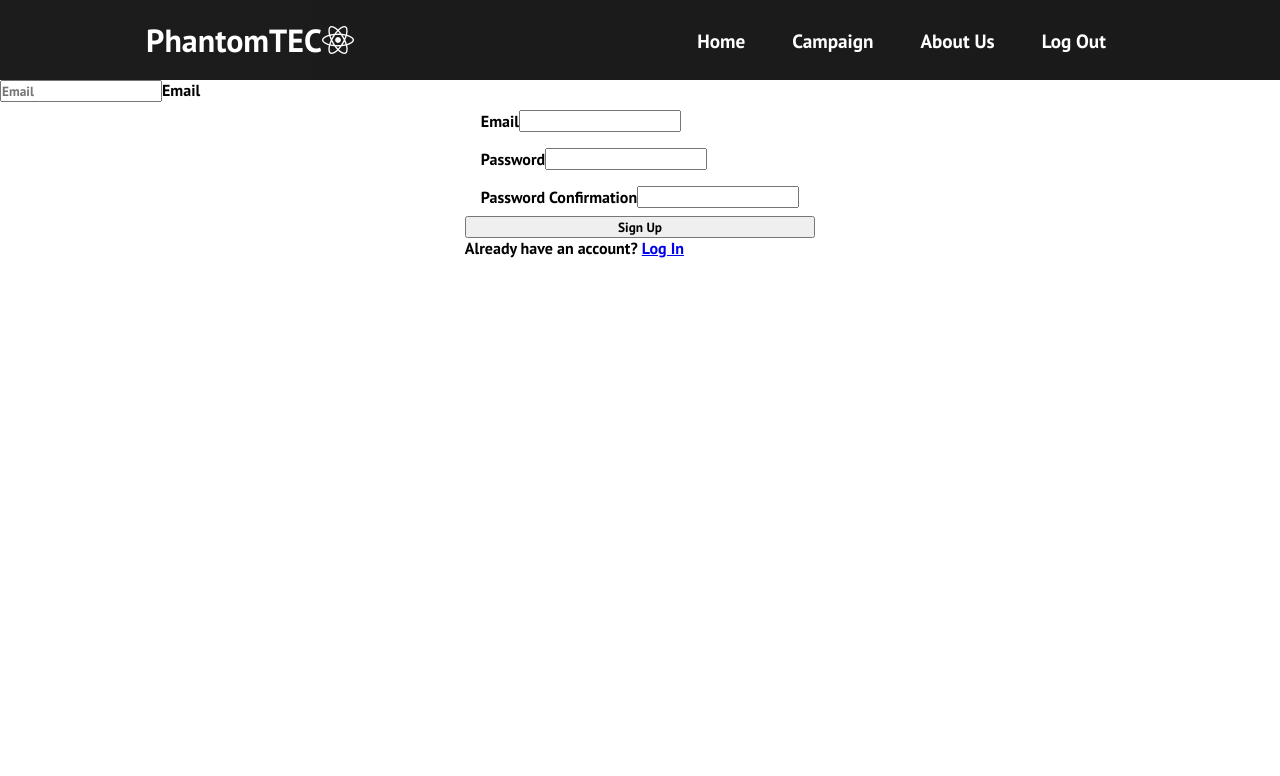
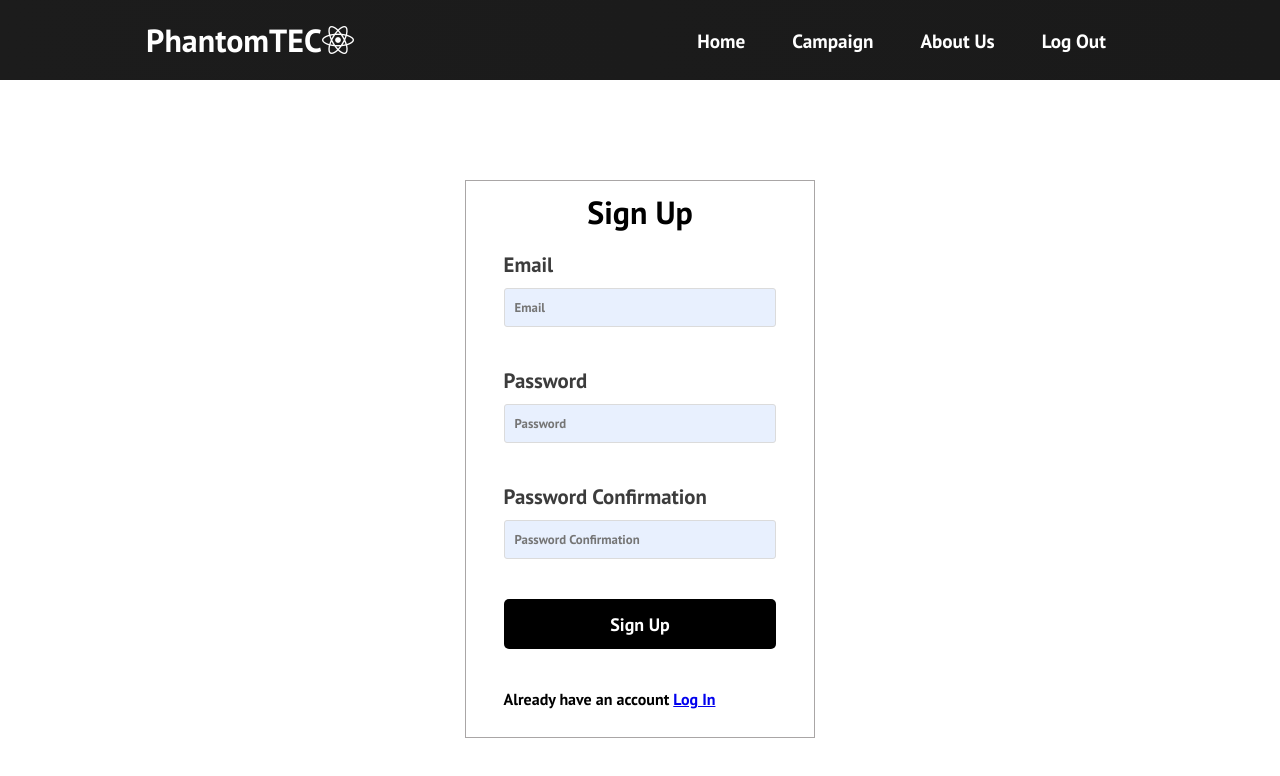
Before and after one commit to leductrong975/sa-react-web-application, a React (Create React App) app: page /sign-up in a window 1280 px wide. Shown: the top 776 px of the page. Built offline with nearby package versions, Linux system fonts and the light colour scheme; no server answers.

Commit message:
Third Update
Third Updating. Trong

```diff
--- a/src/components/FormSignUp/FormSignUp.css
+++ b/src/components/FormSignUp/FormSignUp.css
@@ -1,20 +1,87 @@
-.form-container{
-    display: grid;
+.AuthContainer {
+    padding: 10px 20px;
     align-items: center;
-    justify-content: center;
+    margin: auto;
+    margin-top: 100px;
+    width: 350px;
+    background: #ffffff;
+    align-self: center;
+    border: thin solid #a9a6a6;
+}
+.AuthContainer h1{
+    color: rgb(0, 0, 0);
+}
+.AuthForm {
+    display: flex;
+    flex-direction: column;
+    width: 100%;
 }
 
-.form-signup {
-    display: grid;
-    justify-content: center;
+.InputFieldContainer {
+    display: flex;
     flex-direction: column;
-    align-items: center;
+    width: 100%;
+    padding: 1.1rem;
+    box-sizing: border-box;
+    /* position: relative; */
+    margin-bottom: 5px;
 }
 
-.form-item {
+.InputLabel {
+    /* position: absolute;
+    top: 10%;
+    left: 10px;
+    transition: all 0.3s ease-in-out;
+    color: #9b9b9b; */
+    font-size: 1.3rem;
+    font-weight: lighter;
+    color: rgb(60, 60, 60);
+}
+
+.Field {
+    border-radius: 3px;
+    border: thin solid #dbdbdb;
+    outline: none;
+    color: #000;
+    font-size: 0.8rem;
+    width: 100%;
+    height: 100%;
+    /* position: absolute; */
+    padding: 10px;
+    margin-top: 10px;
+    box-sizing: border-box;
+    background: #e8f0fe;
+    font-weight: lighter;
+    transition: border-color 0.3s ease-in;
+}
+
+.AuthForm button{
+    background-color: rgb(0, 0, 0);
+    color: white;
+    width: 100%;
+    height: 50px;
+    padding: 8px 0;
+    border-radius: 5px;
     display: flex;
+    justify-content: center;
     align-items: center;
-    text-decoration: none;
-    padding: 0.5rem 1rem;
-    height: 100%;
+    /* gap: 5px; */
+    border: none;
+    outline: none;
+    cursor: pointer;
+    font-size: large;
+    box-sizing: border-box;
 }
+
+.AuthForm button:hover{
+    background-color: rgb(60, 60, 60);
+    font-size: larger;
+}
+
+.AuthText {
+    padding: 1.1rem;
+    justify-content: center;
+    align-items: center;
+    margin: auto;
+    align-self: center;
+}
--- a/src/components/FormSignUp/FormSignUp.js
+++ b/src/components/FormSignUp/FormSignUp.js
@@ -8,7 +8,7 @@ function FormSignUp() {
     const emailRef = React.useRef();
     const passwordRef = React.useRef();
     const passwordConfirmRef = React.useRef();
-    const {login} = useAuth();
+    const {signup} = useAuth();
     const [error, setError] = React.useState('');
     const [loading, setLoading] = React.useState(false);
     const history = useHistory();
@@ -18,7 +18,7 @@ function FormSignUp() {
         try {
             setError('');
             setLoading(true);
-            await login(emailRef.current.value, passwordRef.current.value);
+            await signup(emailRef.current.value, passwordRef.current.value);
             history.push('/');
         } catch {
             setError('Failed to log in');
@@ -29,38 +29,26 @@ function FormSignUp() {
     return (
         <>
             <div className='AuthContainer'>
+                <h1>Sign Up</h1>
+                {error && <alert>{error}</alert>}
                 <form className='AuthForm' onSubmit={handleSubmit}>
                     <div className='InputFieldContainer'>
-                        <input className='Field' type='email' placeholder='Email' ref={emailRef} required >
-
-                        </input>
                         <label className='InputLabel'>Email</label>
+                        <input className='Field' type='email' placeholder='Email' ref={emailRef} required />
+                    </div>
+                    <div className='InputFieldContainer'>
+                        <label className='InputLabel'>Password</label>
+                        <input className='Field' type='password' placeholder='Password' ref={passwordRef} required />
+                    </div>
+                    <div className='InputFieldContainer'>
+                        <label className='InputLabel'>Password Confirmation</label>
+                        <input className='Field' type='password' placeholder='Password Confirmation' ref={passwordConfirmRef} required />
+                    </div>
+                    <div className='InputFieldContainer'>
+                        <button disabled={loading} buttonStyle='btn--primary' type='submit'>Sign Up</button>
                     </div>
                 </form>
-            </div>
-
-            <div className='form-container'>
-                <alert>{error}</alert>
-                <form className='form-signup' onSubmit={handleSubmit}>
-                    <label className='form-item' id='email'>
-                        Email
-                        <input type='email' ref={emailRef} required/>
-                    </label>
-                    {/* <InputFieldContainer , Field */}
-
-                    <label className='form-item' id='password'>
-                        Password
-                        <input type='password' ref={passwordRef} required/>
-                    </label>
-                    <label className='form-item' id='password-confirm'>
-                        Password Confirmation
-                        <input type='password' ref={passwordConfirmRef} required/>
-                    </label>
-                    <input disabled={loading} type='submit' value='Sign Up'></input>
-                </form>
-                <div>
-                    Already have an account? <Link to ="/log-in">Log In</Link>
-                </div>
+                <div className='AuthText'>Already have an account <Link to='/log-in'>Log In</Link></div>
             </div>
         </>
     )
```
